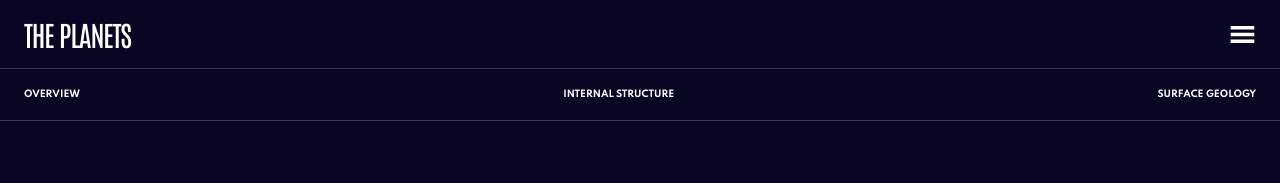
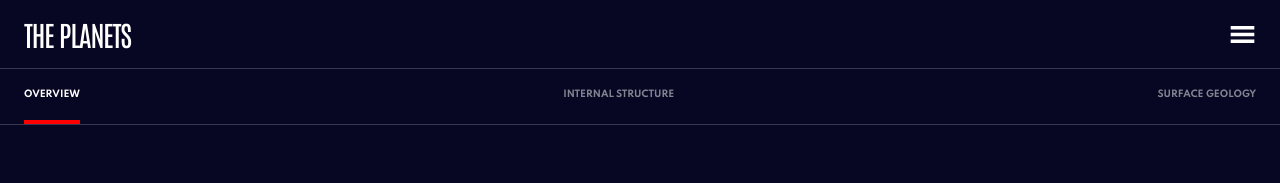
Before and after one commit to MathisHumbert/planets-fact-site, a React (Create React App) app: page /plante/Earth in a window 1280 px wide. Shown: the top 183 px of the page. Built offline with nearby package versions, Linux system fonts and the light colour scheme.

Commit message:
sidebar is done

```diff
--- a/src/components/Sidebar.js
+++ b/src/components/Sidebar.js
@@ -8,10 +8,7 @@ const Sidebar = () => {
   const { isSidebarOpen } = useGlobalContext();
 
   return (
-    <aside
-      className={`sidebar ${isSidebarOpen && 'open'}`}
-      style={{ display: 'none' }}
-    >
+    <aside className={`sidebar ${isSidebarOpen && 'open'}`}>
       {data.map((item, index) => {
         return (
           <Link
@@ -19,11 +16,11 @@ const Sidebar = () => {
             className="sidebar-item"
             key={index}
           >
-            <div>
-              <span className={`round planet ${item.name}`}></span>
+            <div className="sidebar-planet">
+              <span className={`round-planet ${item.name}`}></span>
               <h2>{item.name}</h2>
             </div>
-            <AiOutlineRight />
+            <AiOutlineRight className="arrow-right" />
           </Link>
         );
       })}
--- a/src/css/index.css
+++ b/src/css/index.css
@@ -38,9 +38,16 @@ p {
   font-family: "Spartan", sans-serif;
   font-size: 9px;
   font-weight: bold;
-  color: #fff;
+  color: rgba(255, 255, 255, 0.5);
   text-transform: uppercase;
   padding: 20px 0;
+  cursor: pointer;
+  border-bottom: 4px solid transparent;
+}
+
+.btn-info.active {
+  color: #fff;
+  border-color: red;
 }
 
 .btn-info span {
@@ -191,4 +198,88 @@ body {
           justify-content: space-between;
   padding: 10px;
 }
+
+.sidebar {
+  position: fixed;
+  height: 0;
+  width: 100vw;
+  padding: 0 24px;
+  background: #070724;
+  z-index: 3;
+  overflow: hidden;
+  -webkit-transition: height 0.8s ease-in-out;
+  transition: height 0.8s ease-in-out;
+}
+
+.sidebar.open {
+  height: 100vh;
+}
+
+.sidebar-item {
+  display: -webkit-box;
+  display: -ms-flexbox;
+  display: flex;
+  -webkit-box-align: center;
+      -ms-flex-align: center;
+          align-items: center;
+  -webkit-box-pack: justify;
+      -ms-flex-pack: justify;
+          justify-content: space-between;
+  border-bottom: 1px solid rgba(255, 255, 255, 0.2);
+  padding: 20px 0;
+  text-decoration: none;
+}
+
+.sidebar-item .arrow-right {
+  color: rgba(255, 255, 255, 0.4);
+}
+
+.sidebar-planet {
+  display: -webkit-box;
+  display: -ms-flexbox;
+  display: flex;
+  -webkit-box-align: center;
+      -ms-flex-align: center;
+          align-items: center;
+  gap: 1rem;
+}
+
+.sidebar-planet .round-planet {
+  display: block;
+  width: 20px;
+  height: 20px;
+  border-radius: 50%;
+}
+
+.sidebar-planet .round-planet.Mercury {
+  background: #419ebb;
+}
+
+.sidebar-planet .round-planet.Venus {
+  background: #eda249;
+}
+
+.sidebar-planet .round-planet.Earth {
+  background: #6d2ed5;
+}
+
+.sidebar-planet .round-planet.Mars {
+  background: #d14c32;
+}
+
+.sidebar-planet .round-planet.Jupiter {
+  background: #d83a34;
+}
+
+.sidebar-planet .round-planet.Saturn {
+  background: #cd5120;
+}
+
+.sidebar-planet .round-planet.Uranus {
+  background: #1ec1a2;
+}
+
+.sidebar-planet .round-planet.Neptune {
+  background: #2d68f0;
+}
 /*# sourceMappingURL=index.css.map */
--- a/src/pages/SinglePlanet.js
+++ b/src/pages/SinglePlanet.js
@@ -12,6 +12,7 @@ const SinglePlanet = () => {
   const [planetImage, setPlanetImage] = useState(null);
   const [planetText, setPlanetText] = useState(null);
   const [planetLink, setPlanetLink] = useState(null);
+  const [active, setActive] = useState('overview');
 
   useEffect(() => {
     setLoading(true);
@@ -30,6 +31,13 @@ const SinglePlanet = () => {
 
   const { rotation, revolution, radius, temperature } = planet[0];
 
+  const toggleContent = (e) => {
+    const label = e.target.dataset.label;
+    setPlanetText(planet[0][label].content);
+    setActive(label);
+    setPlanetLink(planet[0][label].source);
+  };
+
   return (
     <main className="planet">
       <div className="planet-img-container">
@@ -46,14 +54,26 @@ const SinglePlanet = () => {
           </a>
         </p>
         <div className="btn-info-container">
-          <button className="btn-info">
+          <button
+            className={`btn-info ${active === 'overview' ? 'active' : null}`}
+            data-label="overview"
+            onClick={(e) => toggleContent(e)}
+          >
             {' '}
             <span>01</span> overview
           </button>
-          <button className="btn-info">
+          <button
+            className={`btn-info ${active === 'structure' ? 'active' : null}`}
+            data-label="structure"
+            onClick={(e) => toggleContent(e)}
+          >
             <span>02</span> internal structure
           </button>
-          <button className="btn-info">
+          <button
+            className={`btn-info ${active === 'geology' ? 'active' : null}`}
+            data-label="geology"
+            onClick={(e) => toggleContent(e)}
+          >
             <span>03</span> surface geology
           </button>
         </div>
--- a/src/scss/_global-var.scss
+++ b/src/scss/_global-var.scss
@@ -4,6 +4,14 @@ $antonio-font: 'Antonio', sans-serif;
 $spartan-font: 'Spartan', sans-serif;
 $white-color: #fff;
 $background-color: #070724;
+$mercury: #419ebb;
+$venus: #eda249;
+$earth: #6d2ed5;
+$mars: #d14c32;
+$jupiter: #d83a34;
+$saturn: #cd5120;
+$uranus: #1ec1a2;
+$neptune: #2d68f0;
 
 h1 {
   font-size: 40px;
@@ -44,9 +52,16 @@ p {
   font-family: $spartan-font;
   font-size: 9px;
   font-weight: bold;
-  color: $white-color;
+  color: rgba(255, 255, 255, 0.5);
   text-transform: uppercase;
   padding: 20px 0;
+  cursor: pointer;
+  border-bottom: 4px solid transparent;
+
+  &.active {
+    color: $white-color;
+    border-color: red;
+  }
 
   span {
     display: none;
--- /dev/null
+++ b/src/scss/_sidebar.scss
@@ -0,0 +1,65 @@
+.sidebar {
+  position: fixed;
+  height: 0;
+  width: 100vw;
+  padding: 0 24px;
+  background: $background-color;
+  z-index: 3;
+  overflow: hidden;
+  transition: height 0.8s ease-in-out;
+
+  &.open {
+    height: 100vh;
+  }
+
+  &-item {
+    display: flex;
+    align-items: center;
+    justify-content: space-between;
+    border-bottom: 1px solid rgba(255, 255, 255, 0.2);
+    padding: 20px 0;
+    text-decoration: none;
+
+    .arrow-right {
+      color: rgba(255, 255, 255, 0.4);
+    }
+  }
+
+  &-planet {
+    display: flex;
+    align-items: center;
+    gap: 1rem;
+
+    .round-planet {
+      display: block;
+      width: 20px;
+      height: 20px;
+      border-radius: 50%;
+
+      &.Mercury {
+        background: $mercury;
+      }
+      &.Venus {
+        background: $venus;
+      }
+      &.Earth {
+        background: $earth;
+      }
+      &.Mars {
+        background: $mars;
+      }
+      &.Jupiter {
+        background: $jupiter;
+      }
+      &.Saturn {
+        background: $saturn;
+      }
+      &.Uranus {
+        background: $uranus;
+      }
+      &.Neptune {
+        background: $neptune;
+      }
+    }
+  }
+}
--- a/src/scss/index.scss
+++ b/src/scss/index.scss
@@ -12,3 +12,4 @@ body {
 
 @import './navbar';
 @import './single-planet';
+@import './sidebar';
```
Also changed, not shown: 1 other file (tests, documents, lock files or other folders).
